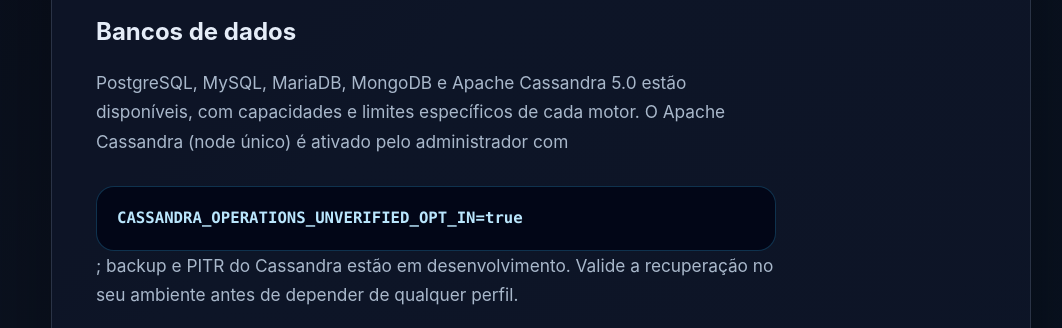
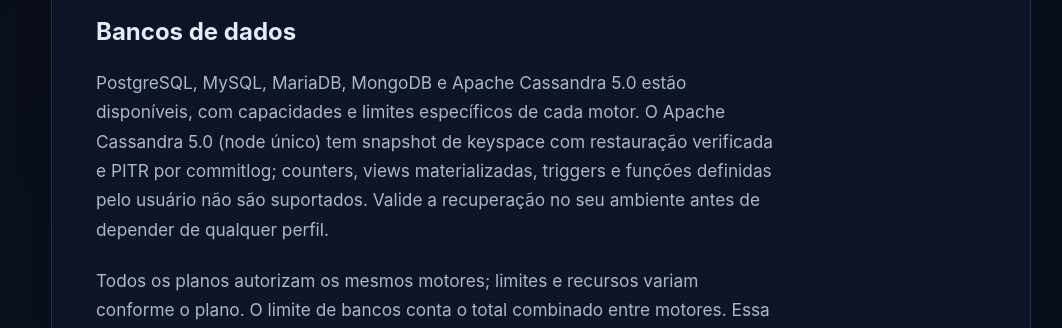
Before and after one commit to dunck01/dunck01.github.io, a plain HTML site: page pt-br/index.html in a window 1280 px wide. Shown: the part 1049-1377 px from the top of the page, without its empty margins (99-1161 px from the left). Drawn offline with Linux system fonts and the light colour scheme.

Commit message:
docs(landing): Apache Cassandra with keyspace snapshot and commitlog PITR
Co-Authored-By: Claude Opus 5.5 <noreply@anthropic.com>

```diff
--- a/pt-br/index.html
+++ b/pt-br/index.html
@@ -53,7 +53,7 @@
       </section>
       <section aria-labelledby="database-engines">
         <h2 id="database-engines">Bancos de dados</h2>
-        <p>PostgreSQL, MySQL, MariaDB, MongoDB e Apache Cassandra 5.0 est&#227;o dispon&#237;veis, com capacidades e limites espec&#237;ficos de cada motor. O Apache Cassandra (node &#250;nico) &#233; ativado pelo administrador com <code>CASSANDRA_OPERATIONS_UNVERIFIED_OPT_IN=true</code>; backup e PITR do Cassandra est&#227;o em desenvolvimento. Valide a recupera&#231;&#227;o no seu ambiente antes de depender de qualquer perfil.</p>
+        <p>PostgreSQL, MySQL, MariaDB, MongoDB e Apache Cassandra 5.0 est&#227;o dispon&#237;veis, com capacidades e limites espec&#237;ficos de cada motor. O Apache Cassandra 5.0 (node &#250;nico) tem snapshot de keyspace com restaura&#231;&#227;o verificada e PITR por commitlog; counters, views materializadas, triggers e fun&#231;&#245;es definidas pelo usu&#225;rio n&#227;o s&#227;o suportados. Valide a recupera&#231;&#227;o no seu ambiente antes de depender de qualquer perfil.</p>
         <p>Todos os planos autorizam os mesmos motores; limites e recursos variam conforme o plano. O limite de bancos conta o total combinado entre motores. Essa autoriza&#231;&#227;o n&#227;o habilita recursos ainda n&#227;o implementados. Apache Cassandra &#233; marca registrada da Apache Software Foundation.</p>
       </section>
       <nav aria-label="Arquivos p&#250;blicos">
```
Also changed, not shown: en/index.html (+1 -1 lines).
